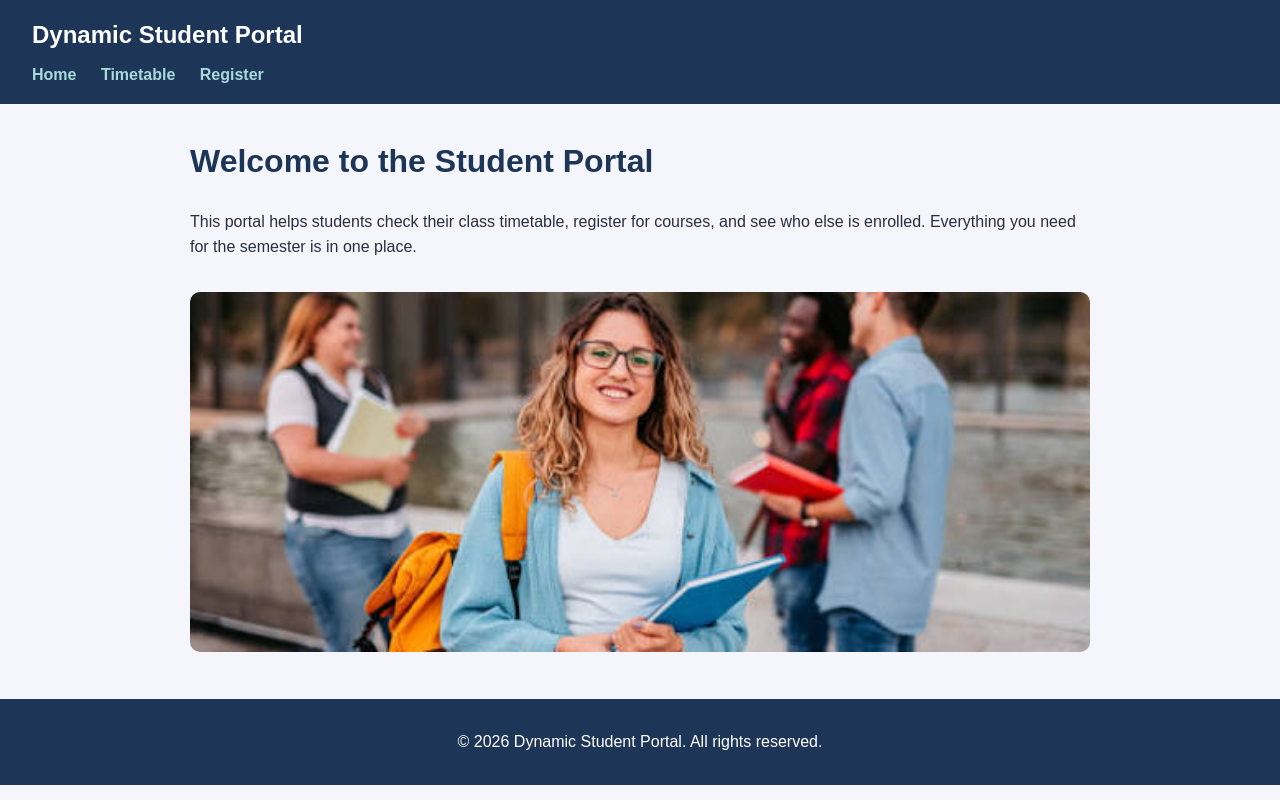
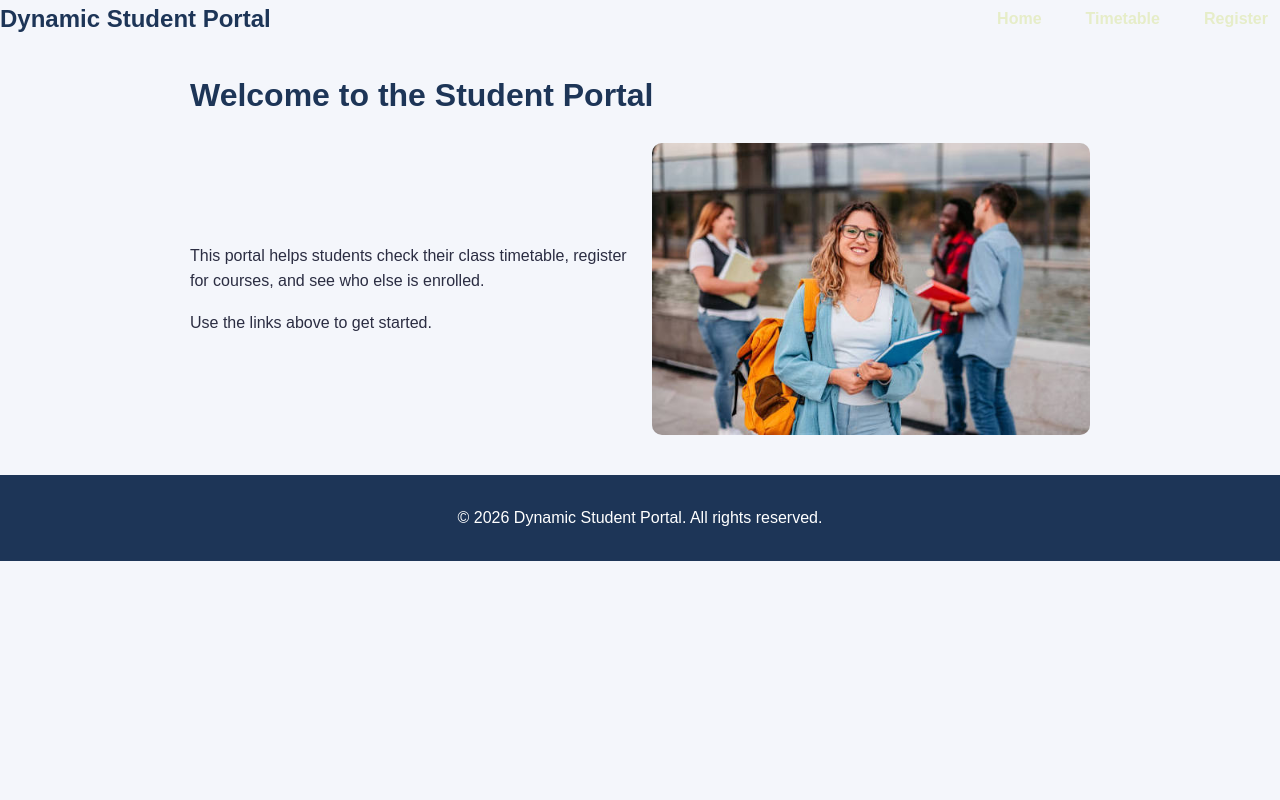
Before and after one commit to dmbaluka-ops/dynamic-student-portal, a plain HTML site: page index.html in a window 1280 px wide. Drawn offline with Linux system fonts and the light colour scheme.

Commit message:
Add Flexbox nav and Grid layout

```diff
--- a/index.html
+++ b/index.html
@@ -21,12 +21,18 @@
 
   <main>
   <h1>Welcome to the Student Portal</h1>
+
+  <div class="home-grid">
+    <div class="home-text">
       <p>
         This portal helps students check their class timetable,
         register for courses, and see who else is enrolled.
-      Everything you need for the semester is in one place.
       </p>
-    <img src="banner.jpg" alt="Students together on campus">
+      <p>Use the links above to get started.</p>
+    </div>
+
+    <img src="banner.jpg" alt="Students studying together on campus">
+  </div>
 </main>
 
   <footer>
--- a/styles.css
+++ b/styles.css
@@ -11,25 +11,33 @@ h1, h2 {
 }
 
 header {
-  background-color: #1d3557;
-  padding: 16px 32px;
+  display: flex;
+  justify-content: space-between;
+  align-items: center;
+  flex-wrap: wrap;
 }
 
 header h2 {
-  margin: 0 0 8px 0;
-  color: #ffffff;
+  margin: 0;
+}
+
+nav {
+  display: flex;
+  gap: 20px;
+  flex-wrap: wrap;
 }
 
 nav a {
-  color: #a8dadc;
+  color: #e6edc8;
   text-decoration: none;
-  margin-right: 20px;
   font-weight: bold;
+  padding: 6px 12px;
+  border-radius: 6px;
 }
 
 nav a:hover {
+  background-color: #6b8e23;
   color: #ffffff;
-  text-decoration: underline;
 }
 
 main {
@@ -46,7 +54,7 @@ footer {
   margin-top: 40px;
 }
 
-/* ---------- Registration form ---------- */
+
 form {
   background-color: #ffffff;
   padding: 24px;
@@ -117,3 +125,19 @@ main img {
   border-radius: 10px;
   margin-top: 16px;
 }
+.home-grid {
+  display: grid;
+  grid-template-columns: 1fr 1fr;
+  gap: 24px;
+  align-items: center;
+}
+
+.home-grid img {
+  margin-top: 0;
+}
+
+@media (max-width: 700px) {
+  .home-grid {
+    grid-template-columns: 1fr;
+  }
+}
```
Lines whose indentation alone changed are shown as unchanged.
